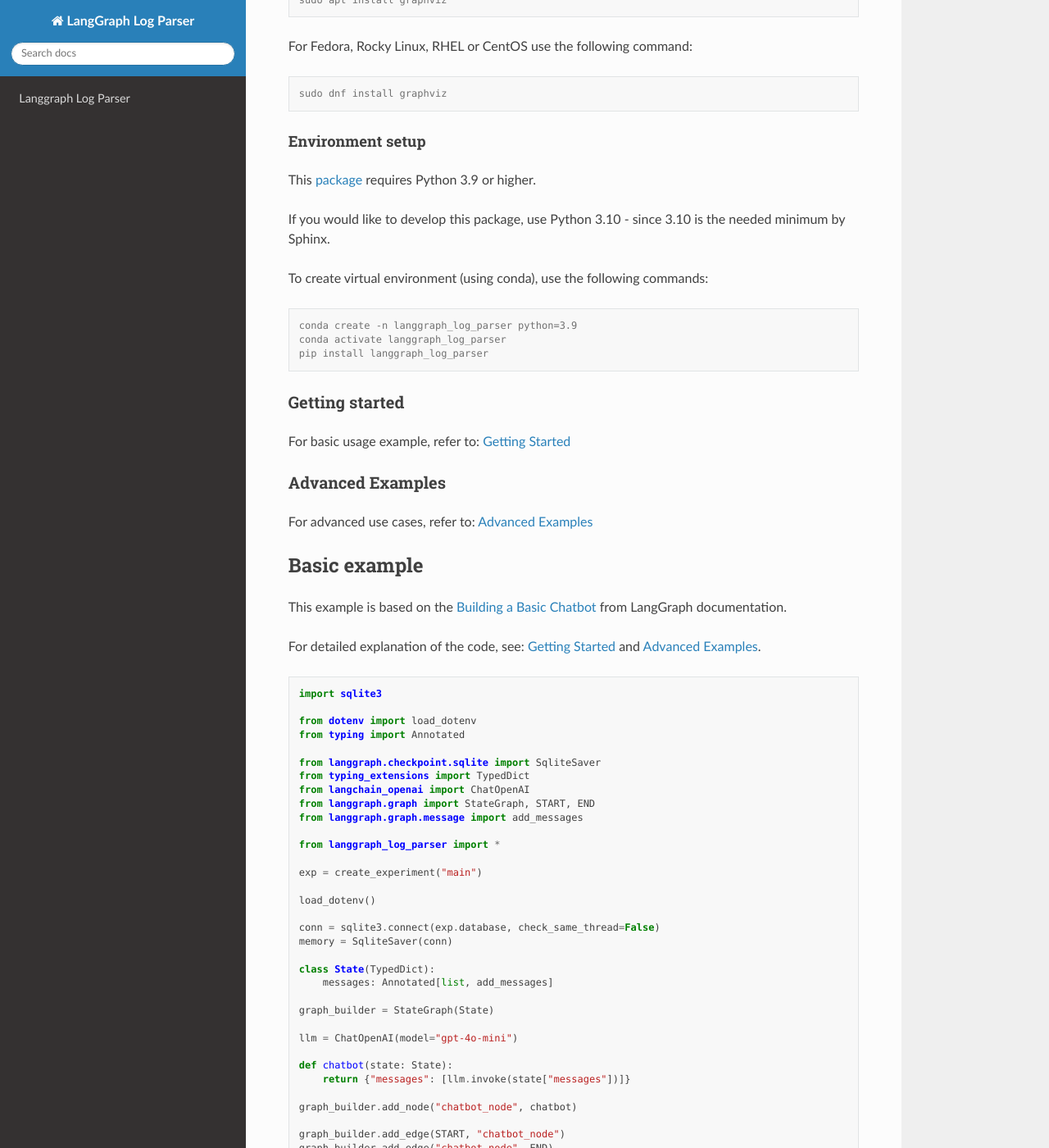
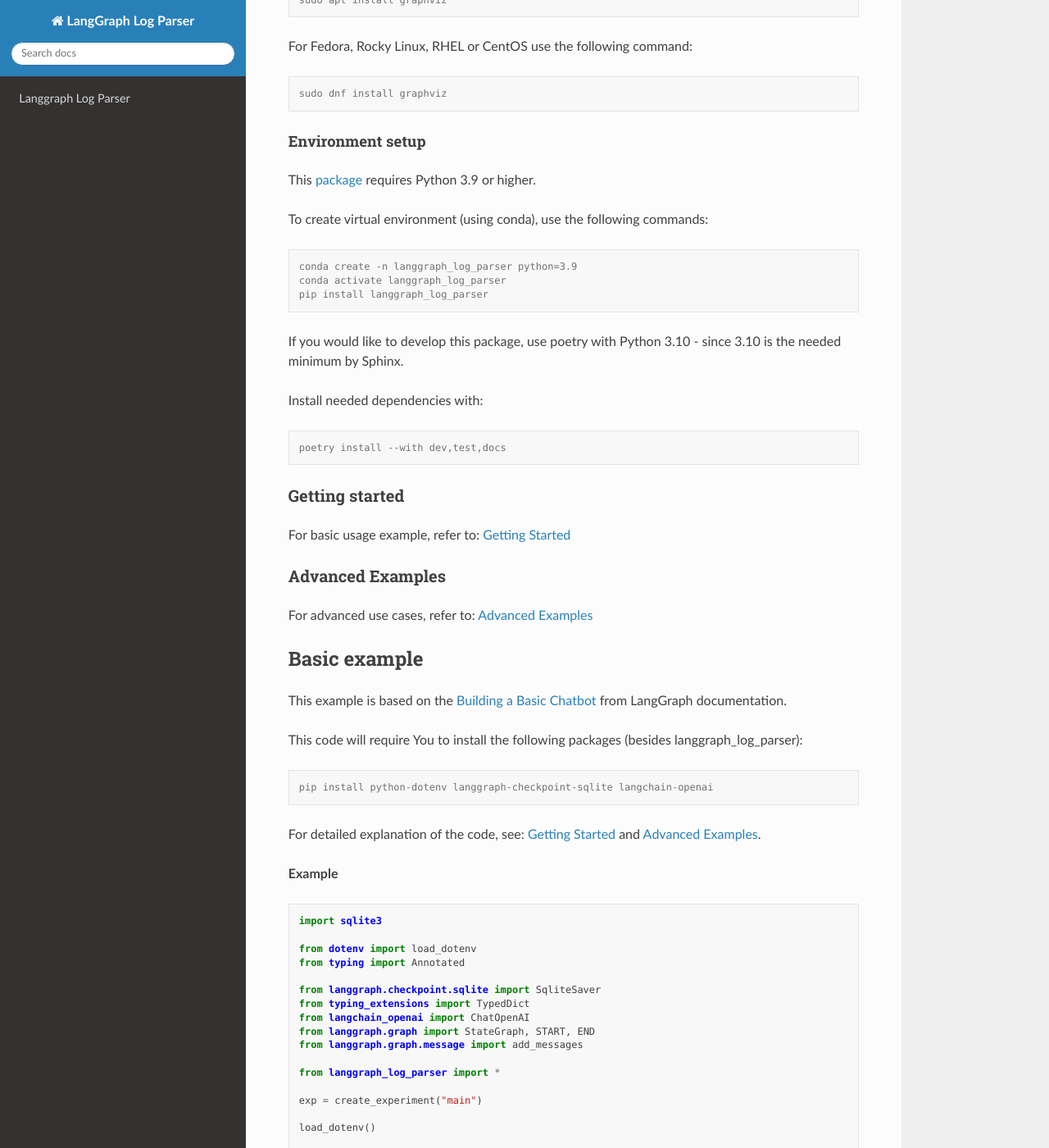
Before and after one commit to serafinski/LangGraph-Compare, a Sphinx documentation site: the page built from docs/index.rst, in a window 1280 px wide and 1400 px high, scrolled down 1408 px. Shown: the whole window at 82% size. Built offline with Sphinx 7.4.7 and the Read the Docs theme 3.1.0, drawn with Linux system fonts in a browser that asks for light colours.

Commit message:
1. updated documentation and README.md to reflect installing development env with poetry 2. moved all development packages to dev group, renamed doc group to docs - attempt at getting minimal package configuration 3. updated versions of documentation and package to 0.1.10

```diff
--- a/docs/conf.py
+++ b/docs/conf.py
@@ -15,7 +15,7 @@ sys.path.insert(0, os.path.abspath('..'))
 project = 'LangGraph Log Parser'
 copyright = '2024, Tomasz Serafiński'
 author = 'Tomasz Serafiński'
-release = '0.1.9'
+release = '0.1.10'
 
 # -- General configuration ---------------------------------------------------
 # https://www.sphinx-doc.org/en/master/usage/configuration.html#general-configuration
--- a/docs/index.rst
+++ b/docs/index.rst
@@ -65,6 +63,14 @@ To create virtual environment (using conda), use the following commands:
    conda create -n langgraph_log_parser python=3.9
    conda activate langgraph_log_parser
    pip install langgraph_log_parser
+
+If you would like to develop this package, use poetry with Python 3.10 - since 3.10 is the needed minimum by Sphinx.
+
+Install needed dependencies with:
+
+.. code-block:: console
+
+   poetry install --with dev,test,docs
 
 Getting started
 ===============
@@ -79,7 +85,15 @@ Basic example
 *************
 This example is based on the `Building a Basic Chatbot <https://langchain-ai.github.io/langgraph/tutorials/introduction/#part-1-build-a-basic-chatbot>`_ from LangGraph documentation.
 
+This code will require You to install the following packages (besides langgraph_log_parser):
+
+.. code-block:: console
+
+   pip install python-dotenv langgraph-checkpoint-sqlite langchain-openai
+
 For detailed explanation of the code, see: :ref:`getting_started` and :ref:`advanced_examples`.
+
+**Example**
 
 .. code-block:: python
 
```
Also changed, not shown: other parts of docs/index.rst (+0 -2 lines), README.md (+13 -2 lines), pyproject.toml (+15 -9 lines), 1 other file.
